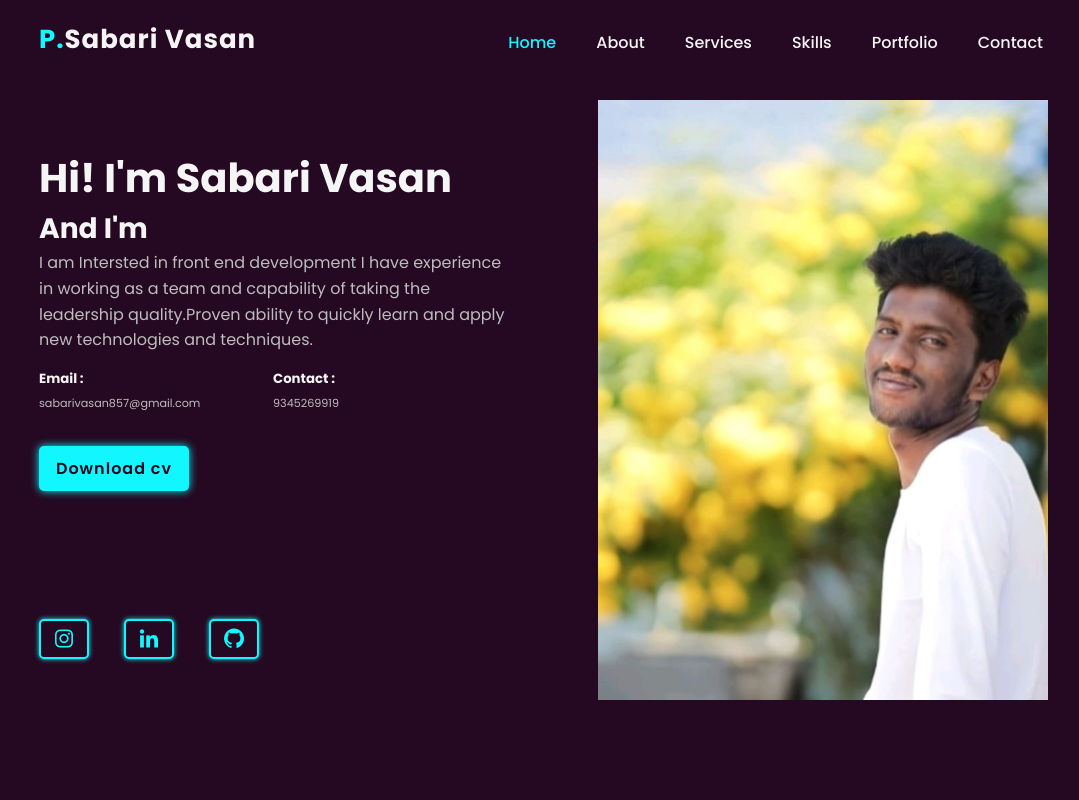
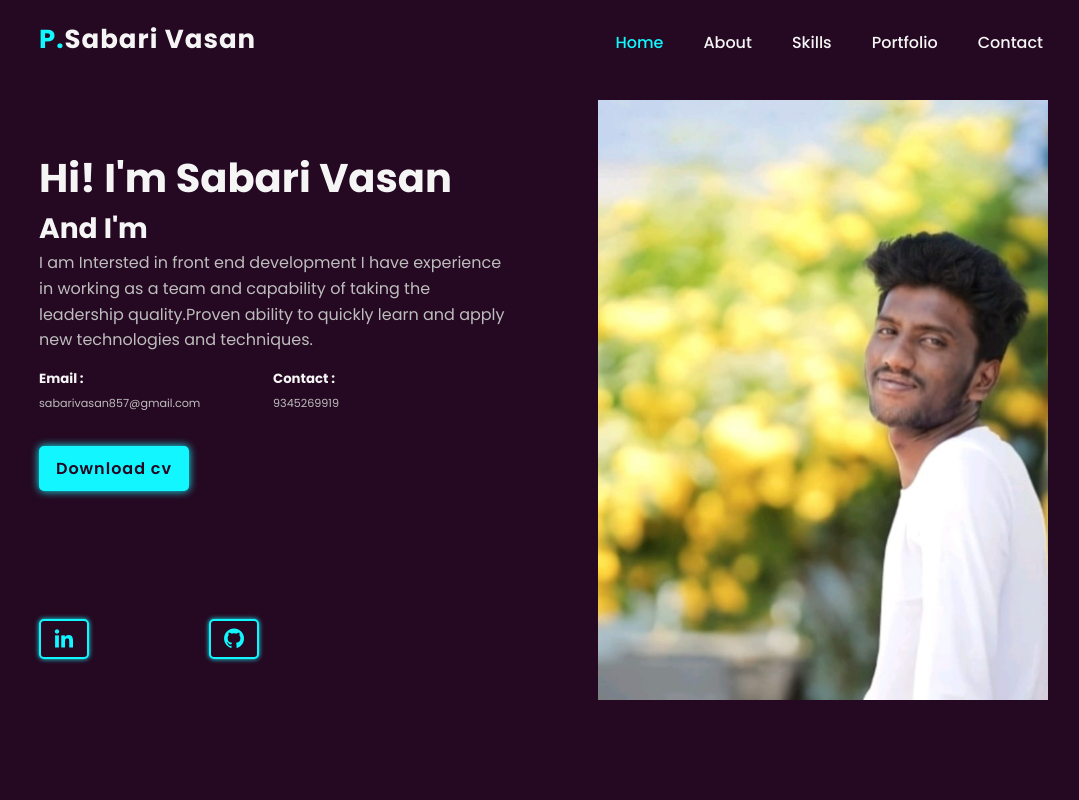
Before and after one commit to sabari-vasan-p/codesoft, a plain HTML site: page portfolio website test/index.html in a window 1280 px wide. Shown: the top 800 px of the page, without its empty margins (89-1168 px from the left). Drawn offline with nearby package versions, Linux system fonts and the light colour scheme.

Commit message:
Update index.html

```diff
--- a/portfolio website test/index.html
+++ b/portfolio website test/index.html
@@ -14,7 +14,6 @@
         <ul class="navlist">
             <li><a href="#home" style="--i:1;">Home</a></li>
             <li><a href="#about" style="--i:2;">About</a></li>
-            <li><a href="#services" style="--i:3;">Services</a></li>
             <li><a href="#skills" style="--i:4;">Skills</a></li>
             <li><a href="#portfolio" style="--i:5;">Portfolio</a></li>
             <li><a href="#contact" style="--i:6;">Contact</a></li>
@@ -56,10 +55,8 @@
             </div>
 
             <div class="social-icons">
-
-                <a href="#"><i class='bx bxl-instagram'></i></a>
-                <a href="#"><i class='bx bxl-linkedin'></i></a>
-                <a href="#"><i class='bx bxl-github' ></i></a>
+                <a href="https://www.linkedin.com/in/sabari-vasan-9b519a24b?utm_source=share&utm_campaign=share_via&utm_content=profile&utm_medium=android_app"><i class='bx bxl-linkedin'></i></a>
+                <a href="https://github.com/sabari-vasan-p"><i class='bx bxl-github' ></i></a>
 
             </div>
         </div>
```
